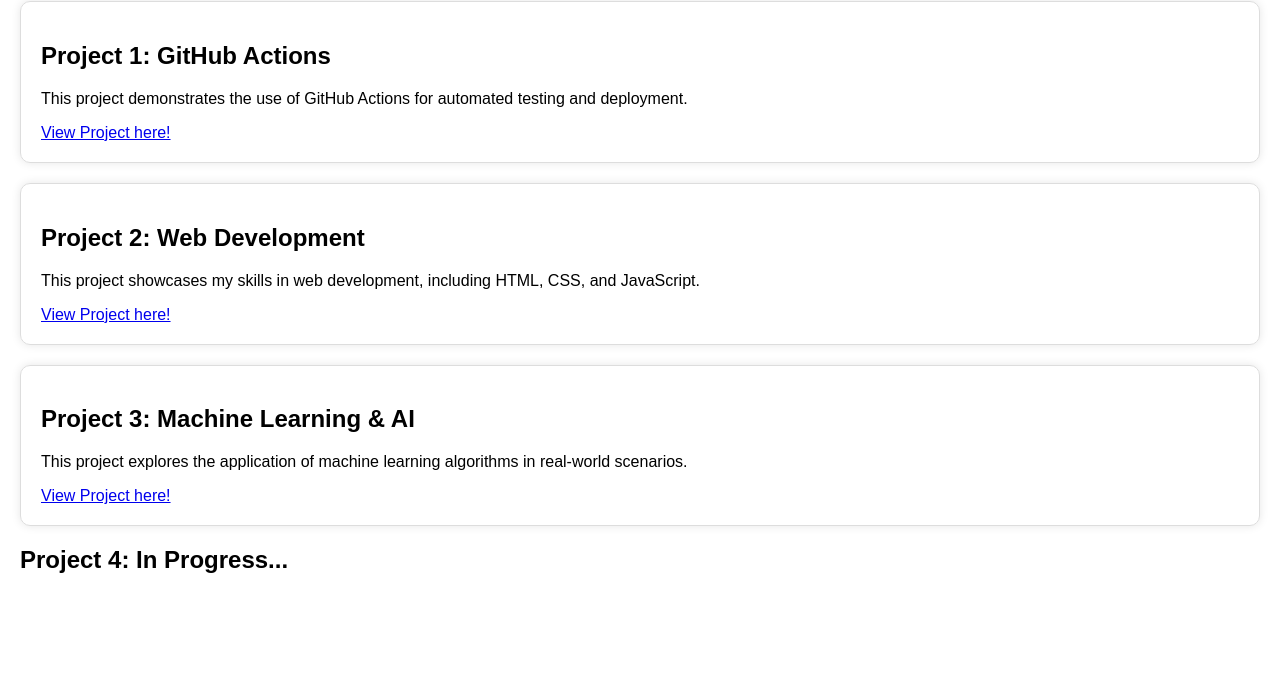
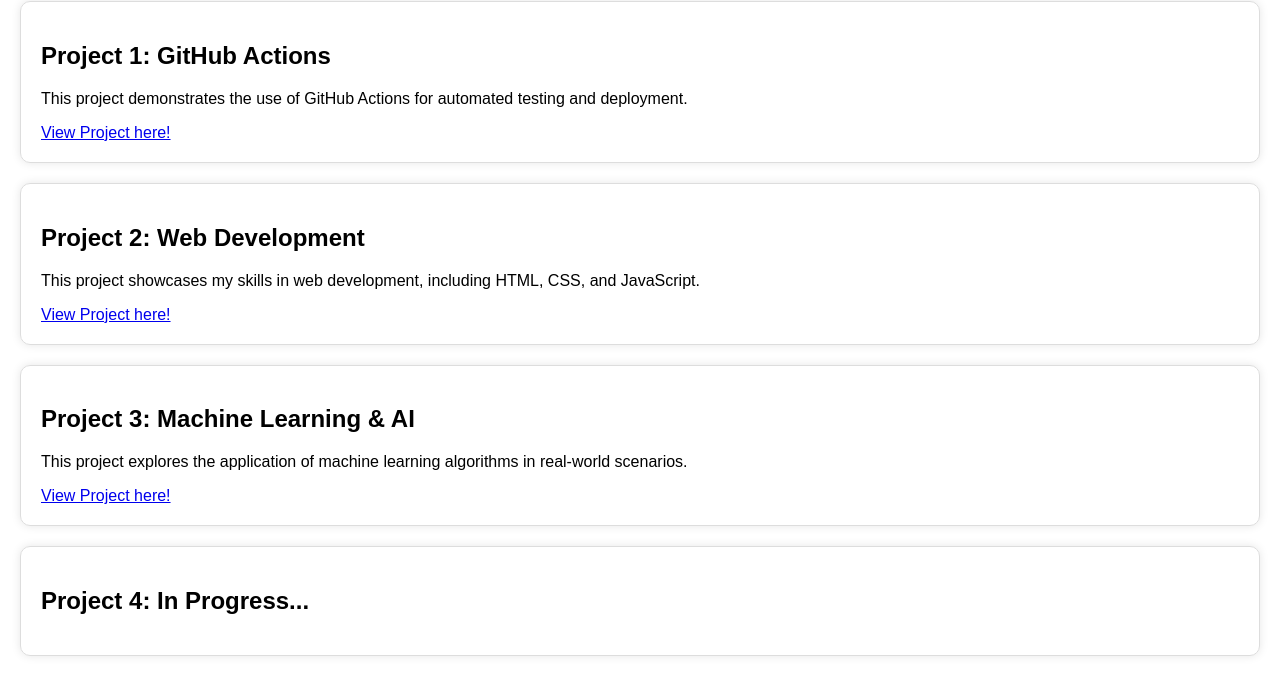
Before and after one commit to saketh-22/gh-deployment-workflow, a plain HTML site: page index.html in a window 1280 px wide. Shown: the part 79-774 px from the top of the page. Drawn offline with Linux system fonts and the light colour scheme.

Commit message:
fixed errors

```diff
--- a/index.html
+++ b/index.html
@@ -38,7 +38,7 @@
         <p>This project explores the application of machine learning algorithms in real-world scenarios.</p>
         <a href="#" target="_blank">View Project here!</a>
     </section>
-    <section>
+    <section class="project">
         <h2> Project 4: In Progress...</h2>
         <p> </p>
         <a href=""></a>
```
